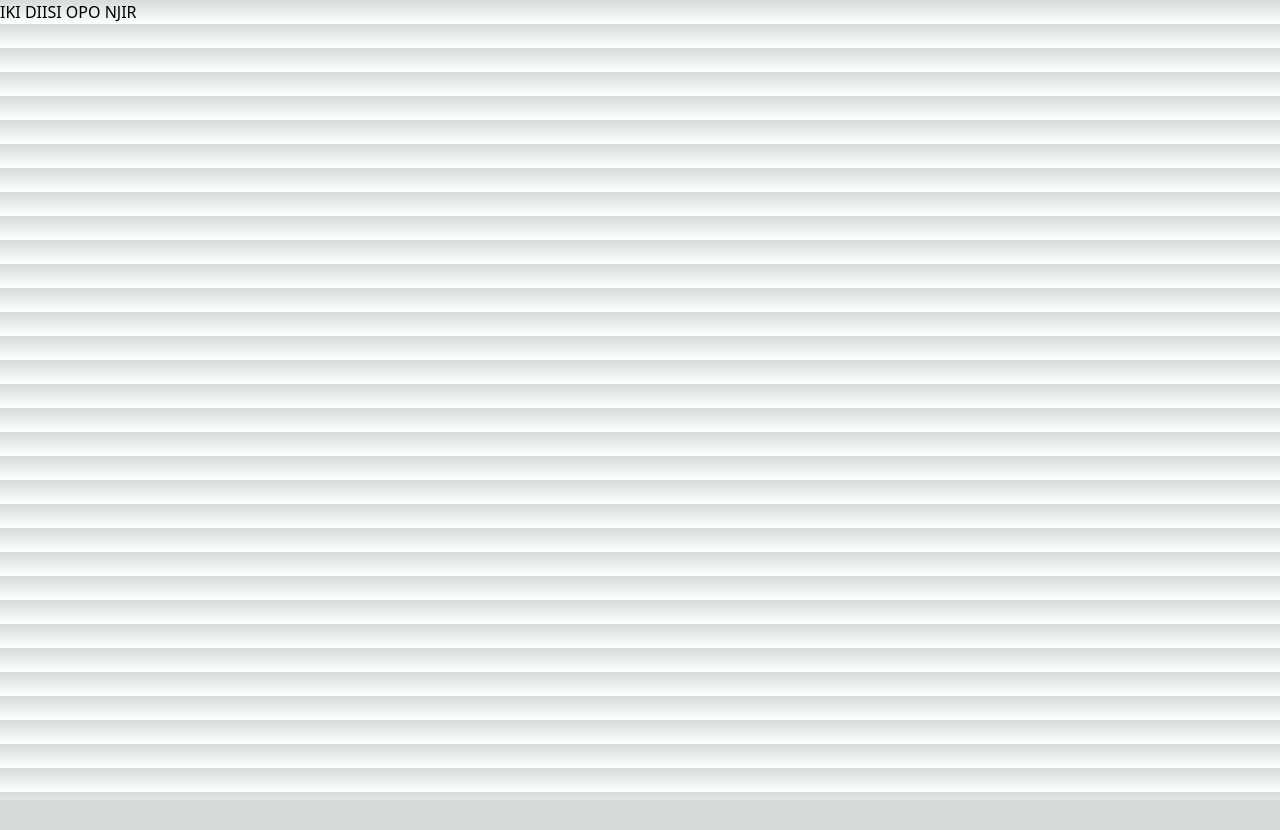
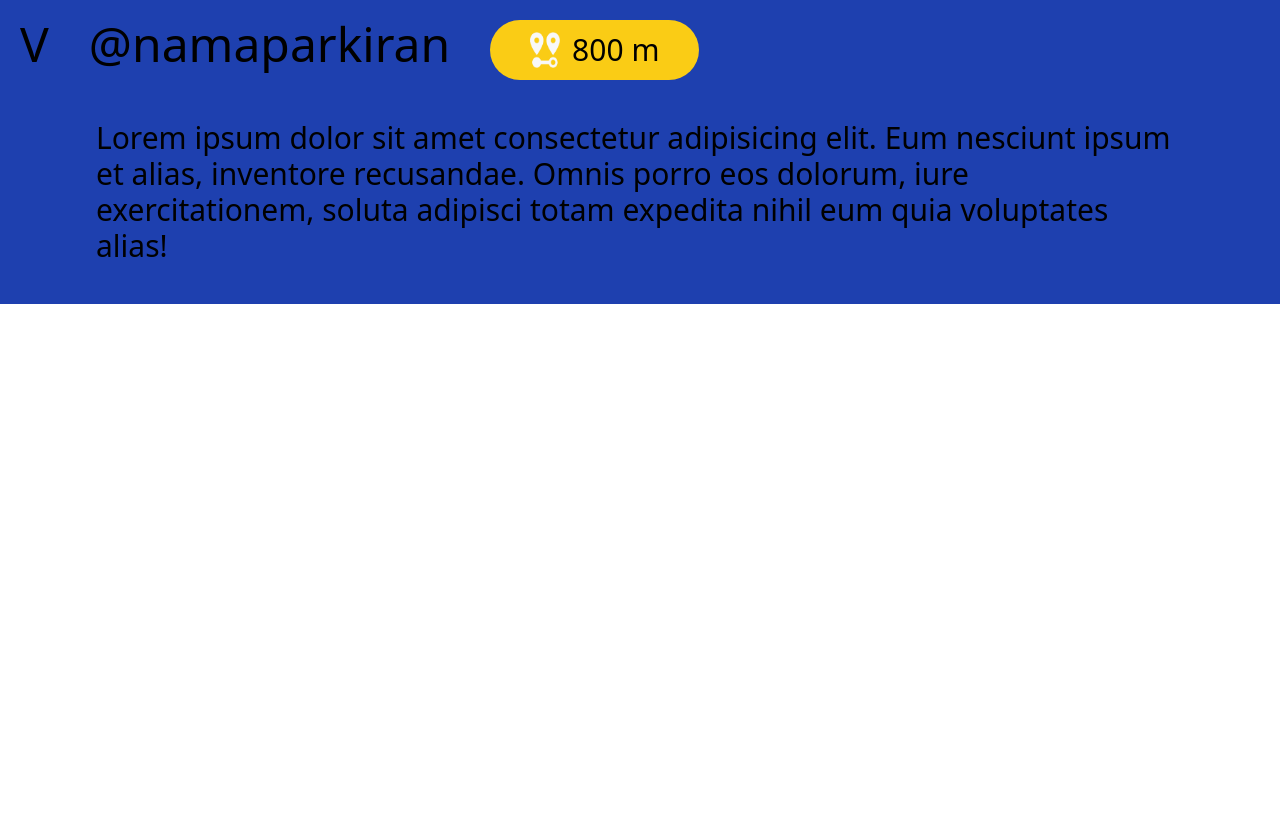
Before and after one commit to ahmadadi1415/nextfindpark, a Next.js app: page /users/parking-details in a window 1280 px wide. Shown: the top 830 px of the page. Before the commit the page ends 800 px from the top, so only its background shows below. Built offline with nearby package versions, Linux system fonts and the light colour scheme.

Commit message:
Navbar User
Done

```diff
--- /dev/null
+++ b/src/components/navbarparkir.tsx
@@ -0,0 +1,29 @@
+import Link from 'next/link';
+
+export function Navbarparkir() {
+  return (
+    <nav className="bg-blue-800">
+      <div className="">
+        <div className="flex text-5xl pt-5 px-5">
+          <div className="text-center">
+            <button>
+              <a href="">V</a>
+            </button>
+          </div>
+          <div className="px-10">
+            <h1>@namaparkiran</h1>
+          </div>
+          <div className="flex text-3xl items-center bg-yellow-400 py-3 px-10 rounded-full">
+            <img src="/lokasi.png" alt="" width={30} />
+            <p className="pl-3">800 m</p>
+          </div>
+        </div>
+        <div className="flex text-3xl px-24 items-center">
+          <div className="py-10">
+            <p>Lorem ipsum dolor sit amet consectetur adipisicing elit. Eum nesciunt ipsum et alias, inventore recusandae. Omnis porro eos dolorum, iure exercitationem, soluta adipisci totam expedita nihil eum quia voluptates alias!</p>
+          </div>
+        </div>
+      </div>
+    </nav>
+  );
+}
--- a/src/pages/users/parking-details.tsx
+++ b/src/pages/users/parking-details.tsx
@@ -2,18 +2,21 @@ import Head from 'next/head';
 import Image from 'next/image';
 import { Inter } from '@next/font/google';
 import styles from '@/styles/Home.module.css';
-
+import { Navbarparkir } from '@/components/navbarparkir';
 const inter = Inter({ subsets: ['latin'] });
 
 export default function ParkingDetails() {
   return (
     // Front End Parking Rate and Review
     <>
-      <>
-        <div>
-          <h1>IKI DIISI OPO NJIR</h1>
-        </div>
-      </>
+      <Head>
+        <title>Detail Parkir</title>
+        <meta name="description" content="Generated by create next app" />
+        <meta name="viewport" content="width=device-width, initial-scale=1" />
+        <link rel="icon" href="/favicon.ico" />
+      </Head>
+      <Navbarparkir />
+      <main className="flex bg-white min-h-screen"></main>
     </>
   );
 }
--- a/src/pages/users/parking-rate.tsx
+++ b/src/pages/users/parking-rate.tsx
@@ -1,9 +1,20 @@
-export default function ParkingRate()
-{
-
-    return (
-        // Front End Parking Rate and Review
-        <>
-        </>
-    )
+import Head from 'next/head';
+import Image from 'next/image';
+import { Inter } from '@next/font/google';
+import styles from '@/styles/Home.module.css';
+import { Navbarparkir } from '@/components/navbarparkir';
+const inter = Inter({ subsets: ['latin'] });
+export default function ParkingRate() {
+  return (
+    <>
+      <Head>
+        <title>Rating Parkir</title>
+        <meta name="description" content="Generated by create next app" />
+        <meta name="viewport" content="width=device-width, initial-scale=1" />
+        <link rel="icon" href="/favicon.ico" />
+      </Head>
+      <Navbarparkir />
+      <main className="flex bg-white min-h-screen"></main>
+    </>
+  );
 }
```
